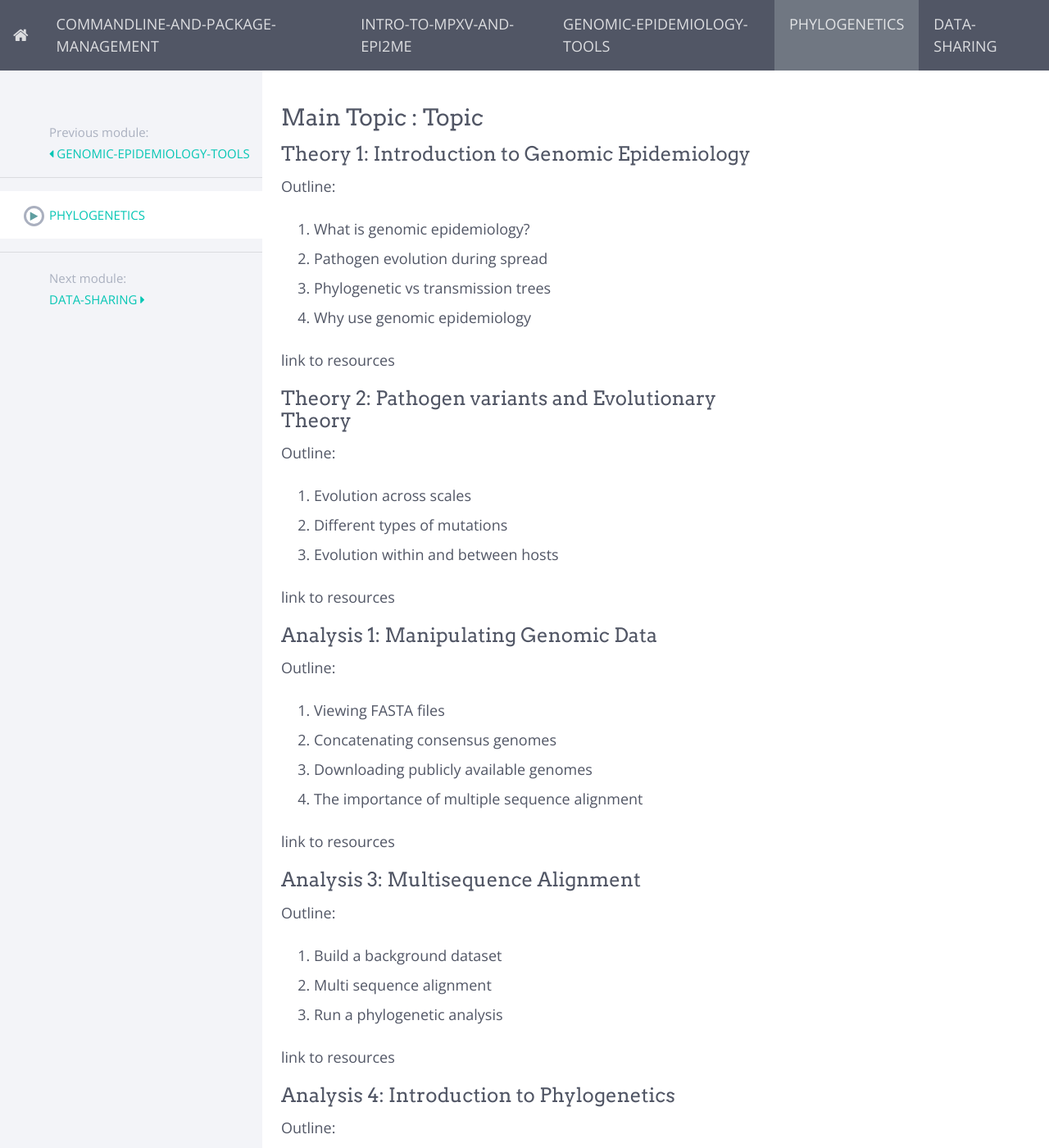
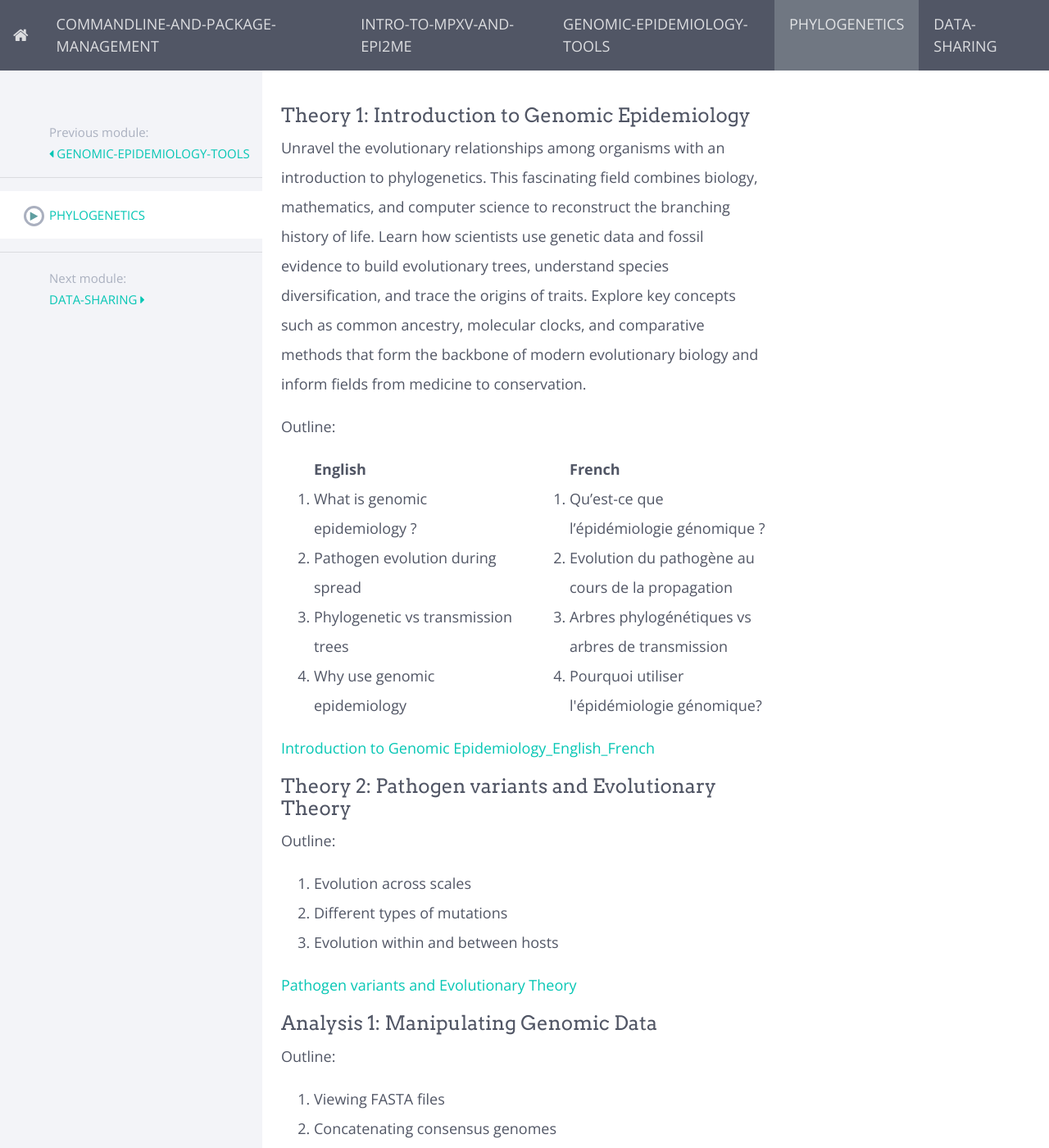
Before and after one commit to SANBI-SA/mpxv-genomics-october2024, a Jekyll site: the page built from modules/phylogenetics/_posts/2024-02-02-phylogenetics-01.md, in a window 1280 px wide and 1400 px high. Shown: the whole window at 82% size. Built offline with Jekyll 4.4.1, drawn with Linux system fonts in a browser that asks for light colours; nearby versions of some CDN libraries; some of the changed text lies outside the part shown.

Commit message:
added phylogenetic files

```diff
--- a/modules/phylogenetics/_posts/2024-02-02-phylogenetics-01.md
+++ b/modules/phylogenetics/_posts/2024-02-02-phylogenetics-01.md
@@ -2,21 +2,37 @@
 title: Phylogenetics
 ---
 
-### Main Topic : Topic
+#### Theory 1: Introduction to Genomic Epidemiology
+
+Unravel the evolutionary relationships among organisms with an introduction to phylogenetics. This fascinating field combines biology, mathematics, and computer science to reconstruct the branching history of life. Learn how scientists use genetic data and fossil evidence to build evolutionary trees, understand species diversification, and trace the origins of traits. Explore key concepts such as common ancestry, molecular clocks, and comparative methods that form the backbone of modern evolutionary biology and inform fields from medicine to conservation.
+
+Outline:
+ <div class="row">
+  <div class="col-sm-6"><ol>
+  <b>English </b> <br>
+<li>What is genomic epidemiology ? </li>
+<li>Pathogen evolution during spread </li>
+<li>Phylogenetic vs transmission trees </li>
+<li>Why use genomic epidemiology </li>
+</ol></div>
+  <div class="col-sm-6">
+  <ol><b>French </b><br>
+<li>Qu’est-ce que l’épidémiologie génomique ? </li>
+<li>Evolution du pathogène au cours de la propagation </li>
+<li>Arbres phylogénétiques vs arbres de transmission </li>
+<li>Pourquoi utiliser l'épidémiologie génomique? </li>
+</ol>
+
+  </div>
+</div>
 
 
-#### Theory 1: Introduction to Genomic Epidemiology
-Outline:
-<ol>
-<li>What is genomic epidemiology?</li>
-<li>Pathogen evolution during spread</li>
-<li>Phylogenetic vs transmission trees</li>
-<li>Why use genomic epidemiology</li>
-</ol>
 
-link to resources
+
+[Introduction to Genomic Epidemiology_English_French](/uploads/phylogenetics/Introduction_to_Genomic_Epidemiology_English_French.pptx)
 
 #### Theory 2: Pathogen variants and Evolutionary Theory
+
 Outline:
 <ol>
 <li>Evolution across scales</li>
@@ -24,8 +40,7 @@ Outline:
 <li>Evolution within and between hosts</li>
 </ol>
 
-link to resources
-
+[Pathogen variants and Evolutionary Theory](/uploads/phylogenetics/Introduction_to_Genomic_Epidemiology_English_French.pptx)
 
 #### Analysis 1: Manipulating Genomic Data
 Outline:
@@ -36,7 +51,7 @@ Outline:
 <li>The importance of multiple sequence alignment</li>
 </ol>
 
-link to resources
+[Manipulating Genomic Data](/uploads/phylogenetics/Analysis_1_ManipulatingGenomicData_Final.pptx)
 
 #### Analysis 3: Multisequence Alignment
 Outline:
@@ -46,7 +61,8 @@ Outline:
 <li>Run a phylogenetic analysis</li>
 </ol>
 
-link to resources
+[Multisequence Alignment](/uploads/phylogenetics/Analysis_3_MultipleSequenceAlignment_Final.pptx)
+
 
 #### Analysis 4: Introduction to Phylogenetics
 Outline:
@@ -57,7 +73,9 @@ Outline:
 <li>For pathogens, we can use their genomes to see how they are spreading through space and time</li>
 </ol>
 
-link to resources
+[Introduction to Phylogenetics](/uploads/phylogenetics/Analysis_4_IntroPhylogenetics_Final.pptx)
+
+
 
 #### Analysis 5: Building Maximum Likelihood Trees
 Outline:
@@ -66,8 +84,8 @@ Outline:
 <li>Model Selection</li>
 <li>Bootstrap</li>
 </ol>
-link to resources
 
+[Building Maximum Likelihood Trees](/uploads/phylogenetics/Analysis_5_BuildingMaximumLikelihoodTrees_Final.pptx)
 
 #### Analysis 6: Visualising  Phylogenetic Trees
 Outline:
@@ -76,16 +94,19 @@ Outline:
 <li></li>
 <li></li>
 </ol>
-link to resources
+
+[Visualising  Phylogenetic Trees](/uploads/phylogenetics/Analysis_6_VisualizingPhylogeneticTrees_formatted.pptx)
 
 #### Application of phylogenetics
+
 Outline:
 <ol>
 <li></li>
 <li></li>
 <li></li>
 </ol>
-link to resources
+
+[Application of phylogenetics](/uploads/phylogenetics/Application_of_phylogenetics.pptx)
 
 #### MPOX Workshop
 Outline:
@@ -94,4 +115,8 @@ Outline:
 <li></li>
 <li></li>
 </ol>
-link to resources
+
+[MPOX Workshop](/uploads/phylogenetics/mpox.workshop.ifeanyi.pptx)
+
+
+[Phylogenetics Dataset ](/uploads/phylogenetics/phylogenetics_dataset.zip)
```
Also changed, not shown: modules/commandline-and-package-management/_posts/2024-02-01-intro-to-cli.md (+1 -4 lines), 12 other files.
